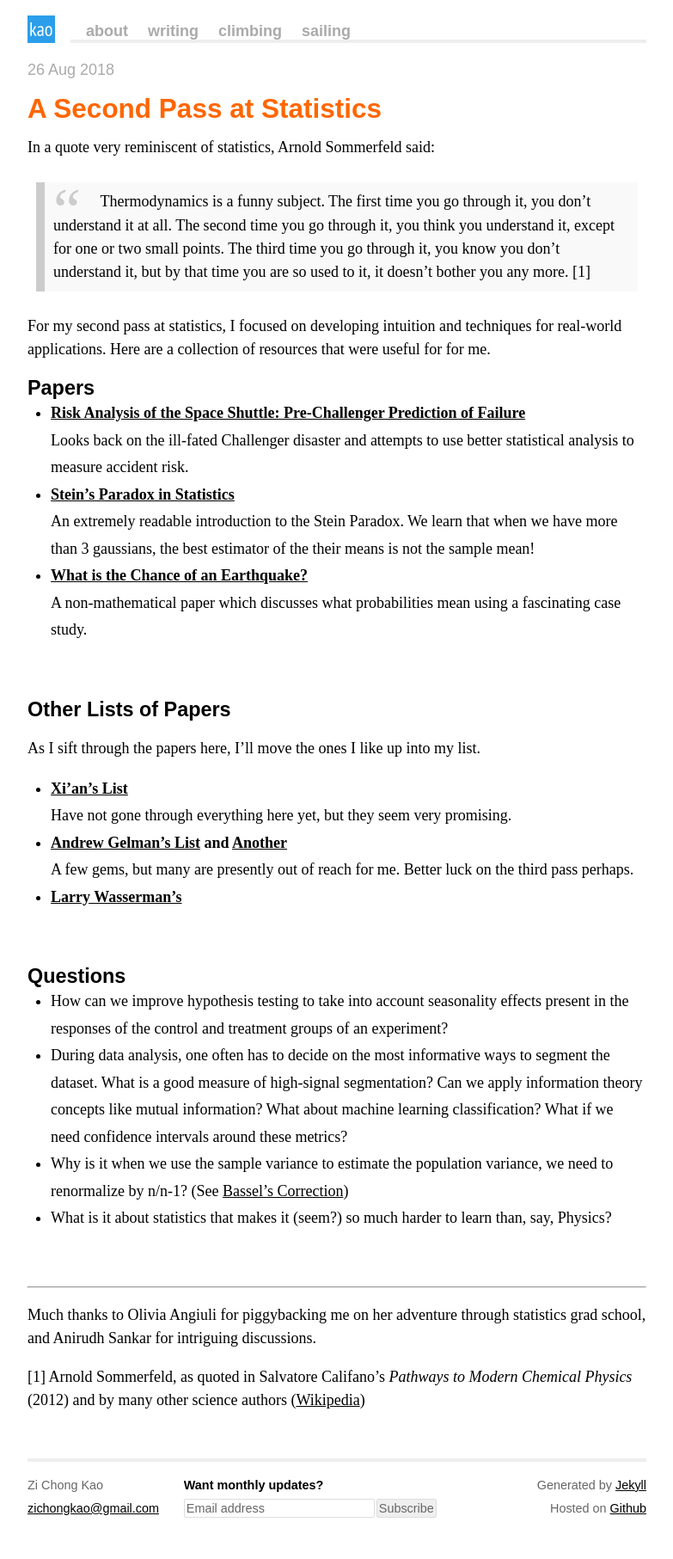
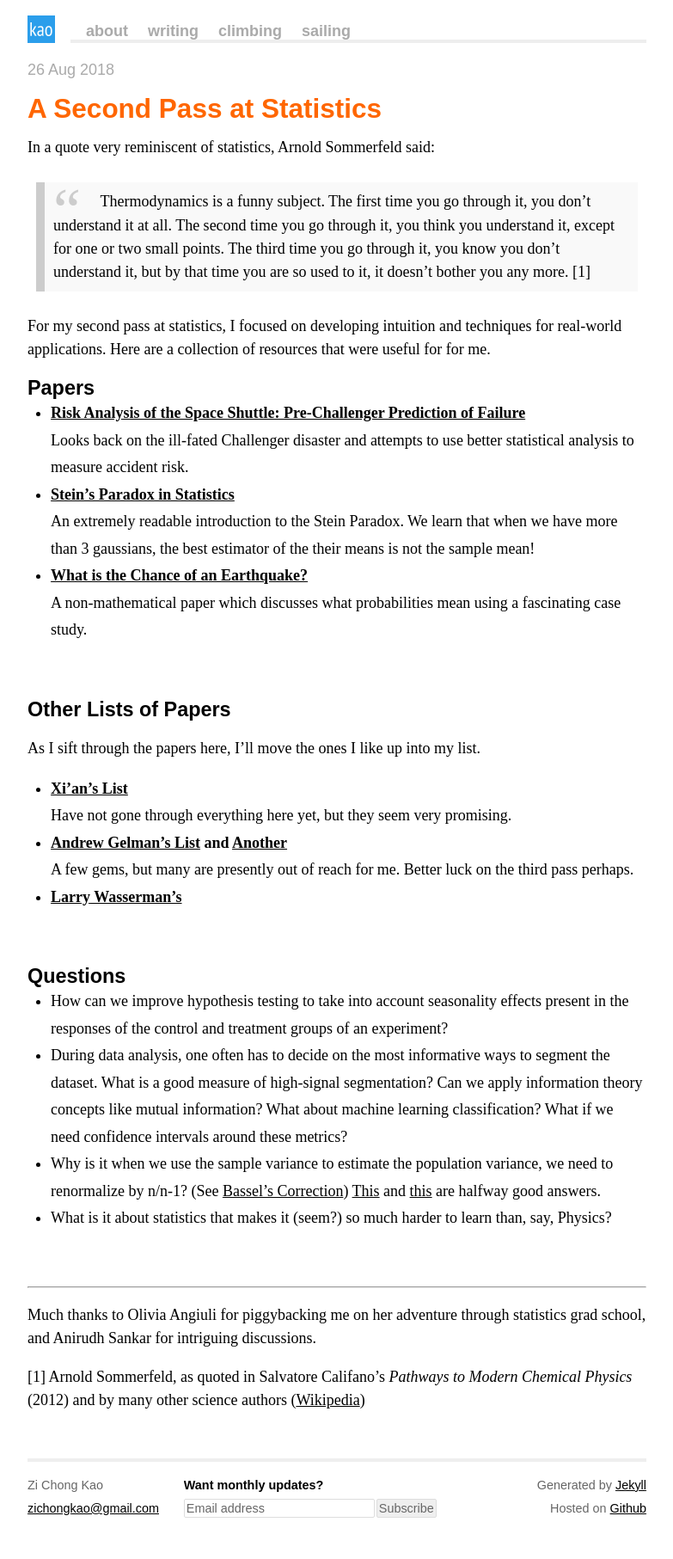
Before and after one commit to zichongkao/zichongkao.github.io, a Jekyll site: the page built from _posts/2018-08-26-Papers-For-A-Second-Pass-At-Statistics.md, in a window 1280 px wide. Shown: the whole page at 86% size, without its empty margins (248-1031 px from the left). Built offline with Jekyll 4.4.1, drawn with Linux system fonts in a browser that asks for light colours; comment, search, counter and statistics services are not loaded.

Commit message:
small updates

```diff
--- a/_posts/2018-08-26-Papers-For-A-Second-Pass-At-Statistics.md
+++ b/_posts/2018-08-26-Papers-For-A-Second-Pass-At-Statistics.md
@@ -36,7 +36,7 @@ A few gems, but many are presently out of reach for me. Better luck on the third
 ## Questions
  - How can we improve hypothesis testing to take into account seasonality effects present in the responses of the control and treatment groups of an experiment?
  - During data analysis, one often has to decide on the most informative ways to segment the dataset. What is a good measure of high-signal segmentation? Can we apply information theory concepts like mutual information? What about machine learning classification? What if we need confidence intervals around these metrics?
- - Why is it when we use the sample variance to estimate the population variance, we need to renormalize by n/n-1? (See [Bassel's Correction](https://en.wikipedia.org/wiki/Bessel%27s_correction))
+ - Why is it when we use the sample variance to estimate the population variance, we need to renormalize by n/n-1? (See [Bassel's Correction](https://en.wikipedia.org/wiki/Bessel%27s_correction)) <a href="https://stats.stackexchange.com/q/87422">This</a> and <a href='https://stats.stackexchange.com/q/3932'>this</a> are halfway good answers.
  - What is it about statistics that makes it (seem?) so much harder to learn than, say, Physics?
 
 <br />
--- a/index.html
+++ b/index.html
@@ -15,6 +15,7 @@ title: About Kao
         <li>The University of Chicago</li>
       </ul>
     </p>
+    <p>I wrote <a href="https://selectstarsql.com">Select Star SQL</a>, an interactive book for learning SQL and <a href="socraticregression.html">Socratic Regression</a>, a geometric guide to linear regression.</p>
     <p>The outdoors are a big part of my life. I climb and sail.</p>
     <h1>Kaomorphism</h1>
     <p>In math, a morphism is a transformation that preserves the structure of a space. Likewise, a kaomorphism applies Kao's worldview while, at least in theory, preserving the fundamental truths of the world. A kaomorphism could also refer to the Kao - Eric Morphis friendship.</p>
```
Also changed, not shown: Gemfile.lock.
